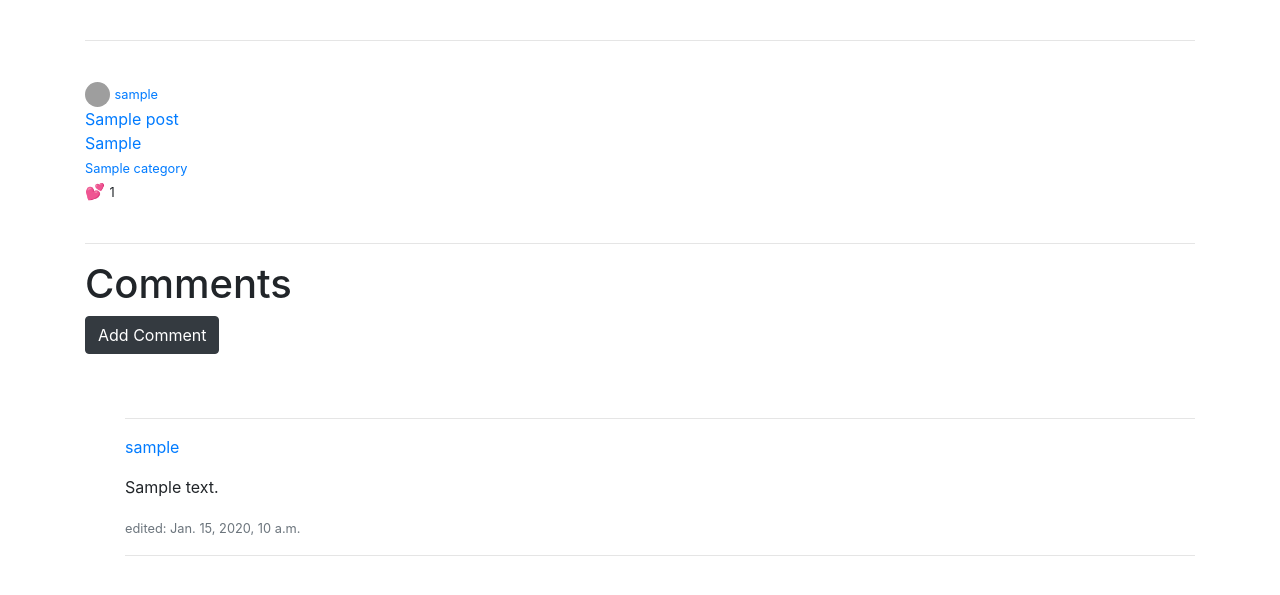
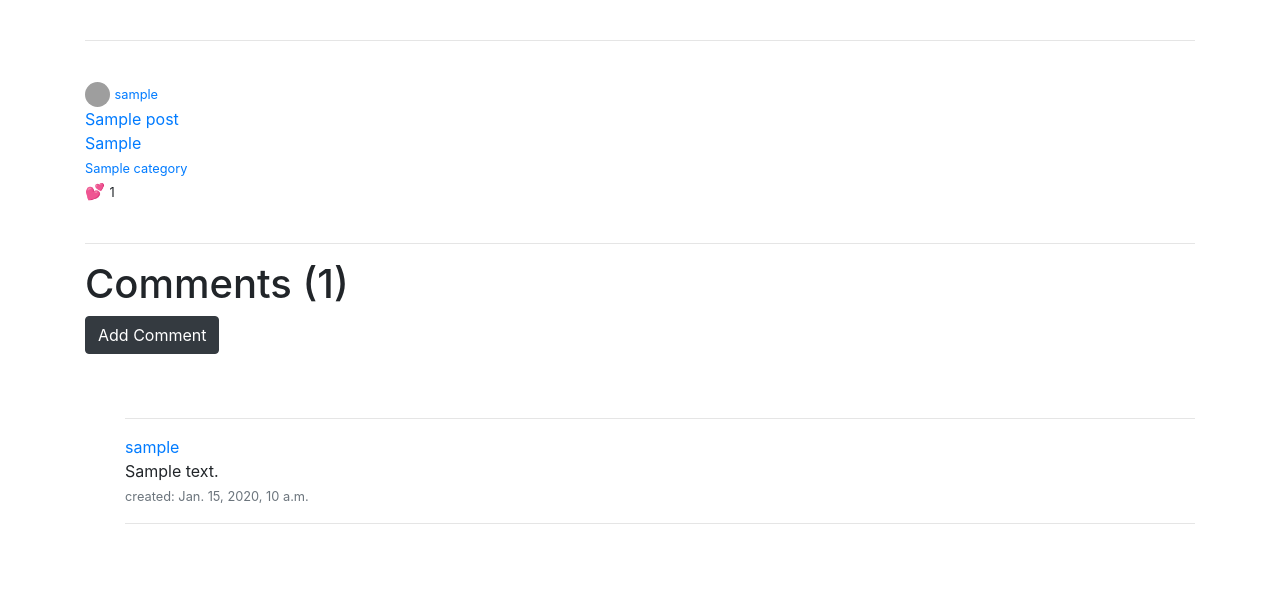
Before and after one commit to Tornesko/DjangoBlog, a Django app: page /comments/1/ in a window 1280 px wide. Shown: the part 56-651 px from the top of the page. Run offline with Django 4.2, Linux system fonts and the light colour scheme; tables that the repository leaves empty hold one stand-in row (values such as "Sample post"); some libraries are stand-ins or nearby versions; grey boxes are pictures that could not be loaded.

Commit message:
time create and update in comments

```diff
--- a/blog/main/models.py
+++ b/blog/main/models.py
@@ -3,6 +3,7 @@ from ckeditor.fields import RichTextField
 from django.contrib.auth.models import User
 from django.db import models
 from django.urls import reverse
+from django.utils import timezone
 
 
 class Category(models.Model):
@@ -39,11 +40,14 @@ class Post(models.Model):
     category = models.ForeignKey(Category, on_delete=models.SET_NULL, null=True)
     snippet = models.CharField(max_length=255)
     time_create = models.DateTimeField(auto_now_add=True)
-    time_update = models.DateTimeField(auto_now_add=True)
+    time_update = models.DateTimeField(auto_now=True)
     likes = models.ManyToManyField(User, related_name='blog_posts')
 
     def total_likes(self):
         return self.likes.count()
+
+    def total_comments(self):
+        return self.comments.count()
 
     def __str__(self):
         return self.title + ' | ' + str(self.author)
@@ -77,6 +81,17 @@ class Comment(models.Model):
 
     time_create = models.DateTimeField(auto_now_add=True)
     time_update = models.DateTimeField(auto_now=True)
+    # published = models.BooleanField(default=False)
+    # time = models.DateTimeField('date published')
+
+    # def __init__(self, *args, **kwargs):
+        # super().__init__(*args, **kwargs)
+        # self._published = self.published
+
+    # def save(self, *args, **kwargs):
+    #     if not self._published and self.published:
+    #         self.time_updated = timezone.now()
+    #     super().save(*args, **kwargs)
 
     def __str__(self) -> str:
         return str(self.post)
--- a/blog/main/templates/comment_delete.html
+++ b/blog/main/templates/comment_delete.html
@@ -11,6 +11,7 @@
 
         <div class="form-group">
             <form method="post">
+
                 {% csrf_token %}
                 <strong><h3>Are you sure?!</h3></strong> <br/><br/>
                 <a href="{% url 'comments' comment.post.id %}" class="btn btn-primary">No!</a>
--- a/blog/main/templates/comment_update.html
+++ b/blog/main/templates/comment_update.html
@@ -10,6 +10,7 @@
         <br/><br/>
         <div class="form-group">
             <form method="post">
+                <input type="hidden" name="_method" value="patch" />
                 {% csrf_token %}
                 {{ form.media }}
                 {{ form.as_p }}
--- a/blog/main/templates/comments.html
+++ b/blog/main/templates/comments.html
@@ -25,33 +25,34 @@
         </li></a>
        <br/>
        <hr>
-<h1>Comments</h1>
+<h1>Comments ({{ post.total_comments }})</h1>
 <a href="{% url 'add_comment' post.id %}" class="btn btn-dark">Add Comment</a>
 <br/><br/>
 
 <ul style="list-style: none;">
    {% for comment in comments %}
-      <li>
+{#      <li>#}
       <br/>
       <hr>
-       <p><a href="{% url 'profile' comment.user.profile.id %}" style="text-decoration: none"> {{ comment.user.username }}</a>
+       <a href="{% url 'profile' comment.user.profile.id %}" style="text-decoration: none"> {{ comment.user.username }}</a>
        {% if user.id == comment.user.id %}
            <a href="{% url 'delete_comment' comment.id %}"><small class="text-muted">(Delete)</small></a>
            <a href="{% url 'update_comment' comment.id %}"><small class="text-muted">(Update)</small></a>
         {% endif %}
-       </p>
+        <br/>
 
-       <p>{{ comment.text }}</p>
-          <p><small class="text-muted">
-              {% if comment.time_update %}
-                  edited: {{ comment.time_update }}
-              {% else %}
-              {{ comment.time_create }}</small>
-              {% endif %}
-          </p>
+       {{ comment.text }}
+      <br/>
+
+                 <small class="text-muted">created: {{ comment.time_create }}</small>
+                {% if comment.time_update.second != comment.time_create.second %}
+                    <br/><small class="text-muted">updated: {{ comment.time_update }}</small>
+                {% endif %}
+
+
 
       <hr>
-      </li>
+{#      </li>#}
     {% endfor %}
 </ul>
 
--- a/blog/main/templates/post.html
+++ b/blog/main/templates/post.html
@@ -37,7 +37,7 @@
 
 
   <button type="button" class="btn btn-secondary">
-      <a href="{% url 'comments' post.id %}" style="color: lemonchiffon ; text-decoration: none;">Comments</a>
+      <a href="{% url 'comments' post.id %}" style="color: lemonchiffon ; text-decoration: none;">Comments {{ post.total_comments }}</a>
   </button>
 </div>
     {% if user.is_authenticated %}
```
Also changed, not shown: blog/main/migrations/0013_alter_comment_options_alter_post_options_and_more.py (added), blog/main/migrations/0014_alter_comment_options_remove_comment_published_and_more.py (added).
